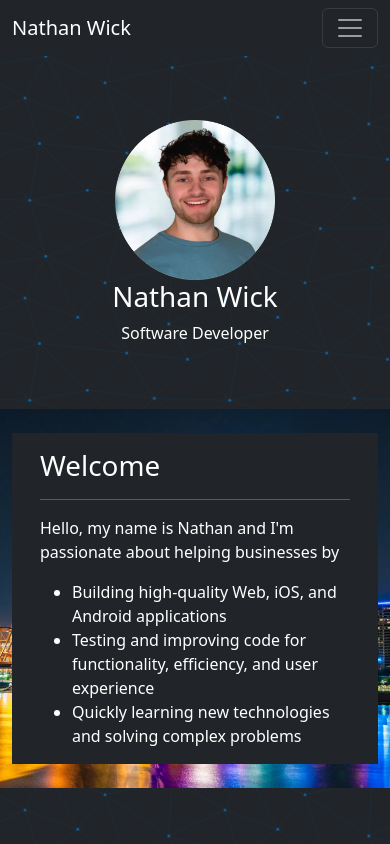
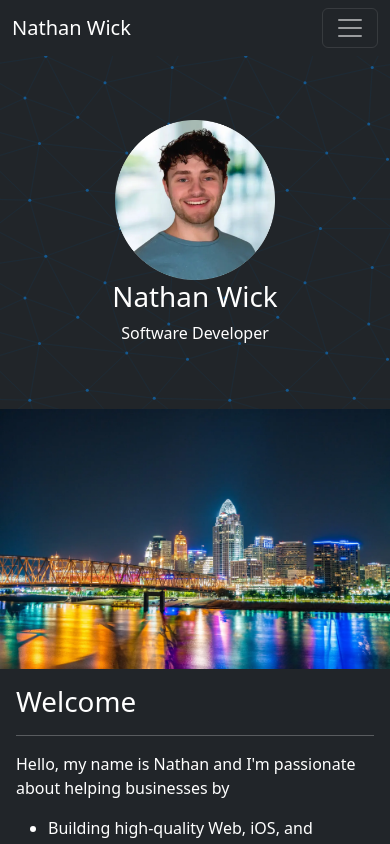
Before and after one commit to nathan-wick/nathan-wick-old, a React (Create React App) app in the folder nathan-wick/: page / in a window 390 px wide. Shown: the top 844 px of the page. Built offline with nearby package versions, Linux system fonts and the light colour scheme.

Commit message:
Updated Mobile Design

```diff
--- a/nathan-wick/src/components/Content.tsx
+++ b/nathan-wick/src/components/Content.tsx
@@ -1,13 +1,21 @@
+import { useEffect, useState } from "react";
 import { Col, Row } from "react-bootstrap";
 
 const Content = (props: any) => {
+    const [viewWidth, setViewWidth] = useState(window.innerWidth);
+    const viewWidthMobileBreakpoint = 768;
+
+    useEffect(() => {
+        window.addEventListener("resize", () => setViewWidth(window.innerWidth));
+    }, []);
+
     const alignments = ['left', 'center', 'right'];
 
     return (
         <div
-            className='p-4 bg-dark text-white parallax'
+            className={`${viewWidth >= viewWidthMobileBreakpoint && `parallax p-4`} bg-dark text-white`}
             style={{
-                backgroundImage: props.background ? `url(${props.background})` : `none`,
+                backgroundImage: props.background && viewWidth >= viewWidthMobileBreakpoint ? `url(${props.background})` : `none`,
                 backgroundSize: 'cover'}}>
             <Row>
                 {
@@ -19,6 +27,14 @@ const Content = (props: any) => {
                                 md={6}
                                 className='bg-dark'>
                                 {
+                                    viewWidth < viewWidthMobileBreakpoint && props.background ?
+                                        <img
+                                            className='w-100'
+                                            src={props.background}
+                                            alt={props.title}>
+                                        </img> : <></>
+                                }
+                                {
                                     props.title ?
                                         <h1
                                             className='m-3'>
@@ -28,7 +44,7 @@ const Content = (props: any) => {
                                 {
                                     props.subtitle ?
                                         <p
-                                            className='m-3 text-muted'>
+                                            className='m-3 text-bright'>
                                             {props.subtitle}
                                         </p> : <></>
                                 }
--- a/nathan-wick/src/components/Footer.tsx
+++ b/nathan-wick/src/components/Footer.tsx
@@ -4,7 +4,7 @@ const Footer = () => {
     const year = new Date().getFullYear();
     return (
         <footer className='bg-dark text-light p-3'>
-            <p>Copyright &copy; {year} Nathan Wick</p>
+            <p>Copyright &copy; Nathan Wick {year}</p>
         </footer>
     );
 }
--- a/nathan-wick/src/components/Testimonial.tsx
+++ b/nathan-wick/src/components/Testimonial.tsx
@@ -1,13 +1,20 @@
+import { useEffect, useState } from 'react';
 import { Col } from 'react-bootstrap';
 import RatingIcon from '../assets/icons/rating.webp'
 
 const Testimonial = (props: any) => {
+    const [viewWidth, setViewWidth] = useState(window.innerWidth);
+    const viewWidthMobileBreakpoint = 768;
+
+    useEffect(() => {
+        window.addEventListener("resize", () => setViewWidth(window.innerWidth));
+    }, []);
+
     return (
         <Col
             lg={4}
             md={6}
-            sm={1}
-            className='p-4 text-center text-white'>
+            className={`${viewWidth >= viewWidthMobileBreakpoint && `p-4`} text-center text-white`}>
             <div
                 className='p-3 bg-dark'>
                 {
@@ -30,7 +37,7 @@ const Testimonial = (props: any) => {
                 {
                     props.relation ?
                         <p
-                            className='text-muted'>
+                            className='text-bright'>
                             {props.relation}
                         </p> : <></>
                 }
@@ -42,8 +49,6 @@ const Testimonial = (props: any) => {
                     src={RatingIcon}
                     alt='5-Star Rating'>
                 </img>
-                <hr
-                    className='m-3' />
                 {
                     props.text ?
                         <p>
--- a/nathan-wick/src/components/containers/Testimonials.tsx
+++ b/nathan-wick/src/components/containers/Testimonials.tsx
@@ -1,12 +1,20 @@
+import { useEffect, useState } from 'react';
 import { Row } from 'react-bootstrap';
 import Testimonial from '../Testimonial';
 
 const Testimonials = (props: any) => {
+    const [viewWidth, setViewWidth] = useState(window.innerWidth);
+    const viewWidthMobileBreakpoint = 768;
+
+    useEffect(() => {
+        window.addEventListener("resize", () => setViewWidth(window.innerWidth));
+    }, []);
+
     return (
         <div
-            className='parallax'
+            className={`${viewWidth >= viewWidthMobileBreakpoint && `parallax`} bg-dark`}
             style={{
-                backgroundImage: props.background ? `url(${props.background})` : `none`,
+                backgroundImage: props.background && viewWidth >= viewWidthMobileBreakpoint ? `url(${props.background})` : `none`,
                 backgroundSize: 'cover'
             }}>
             <Row>
```
Also changed, not shown: 1 other file (tests, documents, lock files or other folders).
